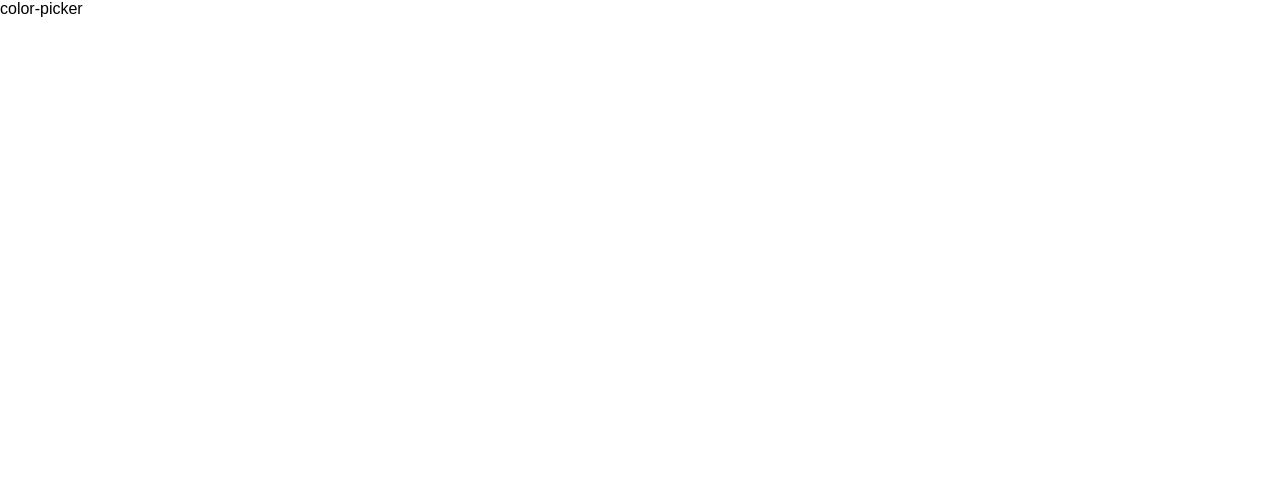
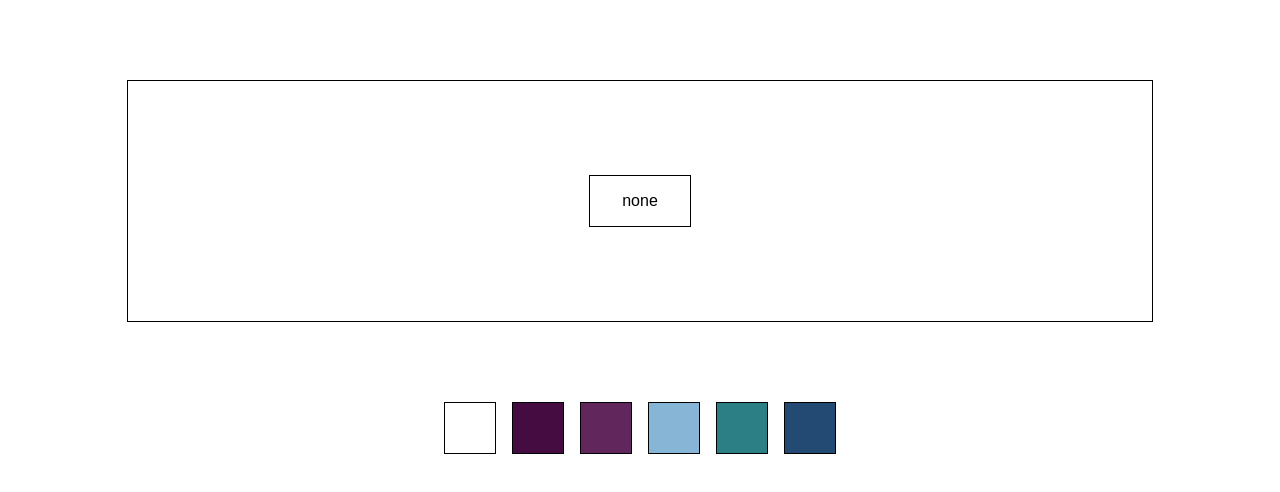
Before and after one commit to LySofDev/react-color-picker, a React (Create React App) app: page / in a window 1280 px wide. Shown: the top 492 px of the page. Built offline with nearby package versions, Linux system fonts and the light colour scheme; the HTML template or start-up script is replaced by a standard one.

Commit message:
Added color-picker component

```diff
--- a/src/color-picker/color-picker.component.tsx
+++ b/src/color-picker/color-picker.component.tsx
@@ -1,10 +1,44 @@
 import * as React from 'react';
 import { default as ColorPickerLayout } from './color-picker.layout';
+import { default as ColorsService } from './colors.service';
 
-export default class ColorPickerComponent extends React.Component<{}, {}> {
+interface ColorPickerProps {
+    colorsService: ColorsService
+}
+
+interface ColorPickerState {
+    colors: string[];
+    selectedColor: string;
+}
+
+export default class ColorPickerComponent extends React.Component<ColorPickerProps, ColorPickerState> {
+  public state = {
+    colors: [],
+    selectedColor: "none"
+  };
+
+  public componentWillMount() {
+    this.props.colorsService.getColors().then((colors: string[]) => {
+      this.setState({ colors });
+    });
+  }
+
   public render() {
     return (
-      <ColorPickerLayout />
-    )
+      <ColorPickerLayout
+        colors={this.state.colors}
+        selectedColor={this.state.selectedColor}
+        onColorSelect={this.setSelectedColor}
+        onColorClear={this.clearSelectedColor}
+      />
+    );
+  }
+
+  private setSelectedColor = (color: string): () => void => {
+    return () => this.setState({ selectedColor: color });
+  }
+
+  private clearSelectedColor = () => {
+    this.setState({ selectedColor: "none" });
   }
 }
--- a/src/color-picker/color-picker.layout.tsx
+++ b/src/color-picker/color-picker.layout.tsx
@@ -1,5 +1,29 @@
 import * as React from 'react';
+import { Banner, Colors, Container, Swatch, Title } from './color-picker.styles';
 
-export default () => (
-  <div>color-picker</div>
+interface ColorPickerLayoutProps {
+  colors: string[];
+  selectedColor: string;
+  onColorClear: () => void;
+  onColorSelect: (color: string) => () => void;
+}
+
+export default (props: ColorPickerLayoutProps) => (
+  <Container>
+
+    <Banner color={props.selectedColor}>
+      <Title>{ props.selectedColor }</Title>
+    </Banner>
+
+    <Colors>
+      <Swatch onClick={props.onColorClear} />
+      { props.colors.map((color: string) => (
+        <Swatch
+          color={color}
+          onClick={props.onColorSelect(color)}
+        />
+      ))}
+    </Colors>
+
+  </Container>
 );
--- a/src/color-picker/color-picker.styles.tsx
+++ b/src/color-picker/color-picker.styles.tsx
@@ -0,0 +1,49 @@
+import styled from '../styled-components';
+
+export const Container = styled.main`
+  height: 100vh;
+  width: 100vw;
+  display: flex;
+  align-items: center;
+  flex-direction: column;
+  box-sizing: border-box;
+  padding: 10vh 0;
+`
+
+export const Banner = styled.section`
+  width: 80vw;
+  height: 30vh;
+  border: solid 1px black;
+  box-sixing: border-box;
+  display: flex;
+  justify-content: center;
+  align-items: center;
+  background: ${({ color }) => color ? color : 'white'};
+`
+
+export const Colors = styled.section`
+  width: 100vw;
+  display: flex;
+  margin-top: 10vh;
+  justify-content: center;
+`
+
+export const Swatch = styled.div`
+  height: 50px;
+  width: 50px;
+  border: solid 1px black;
+  box-sixing: border-box;
+  margin-left: 1em;
+  background: ${({ color }) => color ? color : 'white' };
+  &:first-of-type {
+    margin-left: 0;
+  }
+`
+
+export const Title = styled.div`
+  background: white;
+  border: solid 1px black;
+  box-sixing: border-box;
+  padding: 1em 2em;
+  display: inline-block;
+`
--- a/src/color-picker/index.js
+++ b/src/color-picker/index.js
@@ -1 +1,10 @@
-export { default as ColorPicker } from './color-picker.component';
+import * as React from 'react';
+
+import { default as ColorPickerComponent } from './color-picker.component';
+
+import { default as ColorsService } from './colors.service';
+
+export const ColorPicker = () => {
+  const colorsService = new ColorsService();
+  return (<ColorPickerComponent colorsService={colorsService} />);
+}
```
